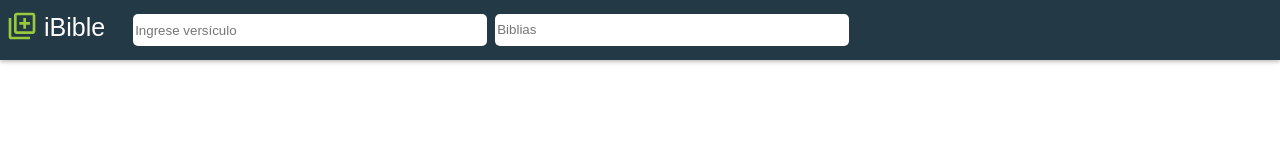
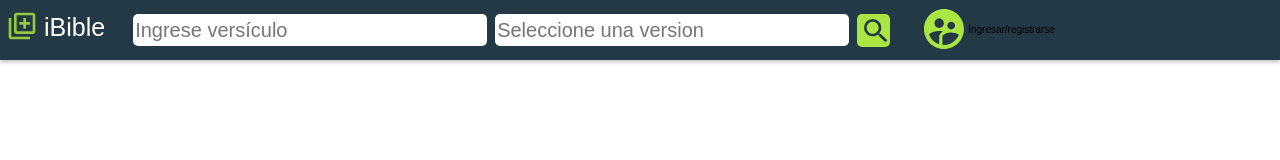
Before and after one commit to cevadev/iBible, a plain HTML site: page index.html in a window 1280 px wide. Drawn offline with Linux system fonts and the light colour scheme.

Commit message:
iBible Project - Header Nav Tasks

```diff
--- a/css/style.css
+++ b/css/style.css
@@ -135,7 +135,7 @@ table {
 }
 
 html{
-    font-size: 62.5%;
+    font-size: 62.5%; /* 1 rem sera igual a 10px*/
     font-family: "DM Sans", sans-serif;
 }
 
@@ -156,7 +156,7 @@ html{
 
 .header-container{
     display: flex;
-    box-shadow: 0 2px 4px 0 rgb(0 0 0 / 25%);
+    box-shadow: 0 .2rem .4rem 0 rgb(0 0 0 / 25%);
     background-color: var(--background);
     width: 100%;
     height: 6rem;
@@ -173,11 +173,11 @@ html{
 }
 
 .header-nav .ibible-logo svg{
-    padding: 10px 6px;
+    padding: 1rem .6rem;
 }
 
 .header-nav .ibible-text{
-    padding: 15px 0px;
+    padding: 1.5rem 0rem;
     font-size: 2.5rem;
 }
 
@@ -188,6 +188,10 @@ html{
     margin-left: 2rem;
 }
 
+.search-form span{
+    margin-right: .8rem;
+}
+
 .search-form .search-input-container{
     display: flex;
     justify-content: center;
@@ -195,7 +199,7 @@ html{
 }
 
 .search-form .search-input-container input:hover{
-    box-shadow: 0 1px 6px 0 var(--brand-green);
+    box-shadow: 0 .1rem .6rem 0 var(--brand-green);
     border-color: var(--action-green);
 }
 
@@ -205,6 +209,7 @@ html{
     border: none;
     outline: none;
     border-radius: 0.5rem;
+    font-size: 2rem;
 }
 
 .search-form .search-input-container .bibles-versions{
@@ -212,5 +217,35 @@ html{
 }
 
 .search-form .search-input-container span{
-    margin: 6px 4px;
+    margin: .6rem .4rem;
 }
+
+.search-form .search-form-button-container{
+    display: flex;
+    justify-content: center;
+    align-items: center;
+}
+
+.search-form .search-form-button-container button:hover{
+    cursor: pointer;
+}
+
+.search-form .search-form-button-container button{
+    background-color: var(--action-green);
+    border: 0;
+    border-radius: .5rem;
+    padding: .1rem .3rem;
+    width: 3.3rem;
+    height: 3.3rem;
+}
+
+.header-nav .loggin-container{
+    display: flex;
+    justify-content: center;
+    align-items: center;
+    margin-left: 3rem;
+}
+
+@media (max-width: 375px){
+
+}
--- a/index.html
+++ b/index.html
@@ -29,7 +29,7 @@
             <input
               list="bibles"
               class="bibles-versions"
-              placeholder="Biblias"
+              placeholder="Seleccione una version"
             />
             <datalist id="bibles">
               <option value="Reina-Valera 1909 (RVR1909)"></option>
@@ -37,8 +37,38 @@
             </datalist>
           </div>
           <span></span>
-          <div></div>
+          <div class="search-form-button-container">
+            <button type="submit">
+              <svg
+                xmlns="http://www.w3.org/2000/svg"
+                width="32"
+                height="32"
+                viewBox="0 0 24 24"
+              >
+                <path
+                  fill="#233946"
+                  d="M15.5 14h-.79l-.28-.27A6.471 6.471 0 0 0 16 9.5A6.5 6.5 0 1 0 9.5 16c1.61 0 3.09-.59 4.23-1.57l.27.28v.79l5 4.99L20.49 19l-4.99-5zm-6 0C7.01 14 5 11.99 5 9.5S7.01 5 9.5 5S14 7.01 14 9.5S11.99 14 9.5 14z"
+                />
+              </svg>
+            </button>
+          </div>
         </form>
+        <div class="loggin-container">
+          <figcaption class="loggin-icon">
+            <svg
+              xmlns="http://www.w3.org/2000/svg"
+              width="48"
+              height="48"
+              viewBox="0 0 24 24"
+            >
+              <path
+                fill="#ABE542"
+                d="M11.99 2c-5.52 0-10 4.48-10 10s4.48 10 10 10s10-4.48 10-10s-4.48-10-10-10zm3.61 6.34c1.07 0 1.93.86 1.93 1.93c0 1.07-.86 1.93-1.93 1.93c-1.07 0-1.93-.86-1.93-1.93c-.01-1.07.86-1.93 1.93-1.93zm-6-1.58c1.3 0 2.36 1.06 2.36 2.36c0 1.3-1.06 2.36-2.36 2.36s-2.36-1.06-2.36-2.36c0-1.31 1.05-2.36 2.36-2.36zm0 9.13v3.75c-2.4-.75-4.3-2.6-5.14-4.96c1.05-1.12 3.67-1.69 5.14-1.69c.53 0 1.2.08 1.9.22c-1.64.87-1.9 2.02-1.9 2.68zM11.99 20c-.27 0-.53-.01-.79-.04v-4.07c0-1.42 2.94-2.13 4.4-2.13c1.07 0 2.92.39 3.84 1.15c-1.17 2.97-4.06 5.09-7.45 5.09z"
+              />
+            </svg>
+          </figcaption>
+          <p>Ingresar/registrarse</p>
+        </div>
       </nav>
     </header>
     <main></main>
```
